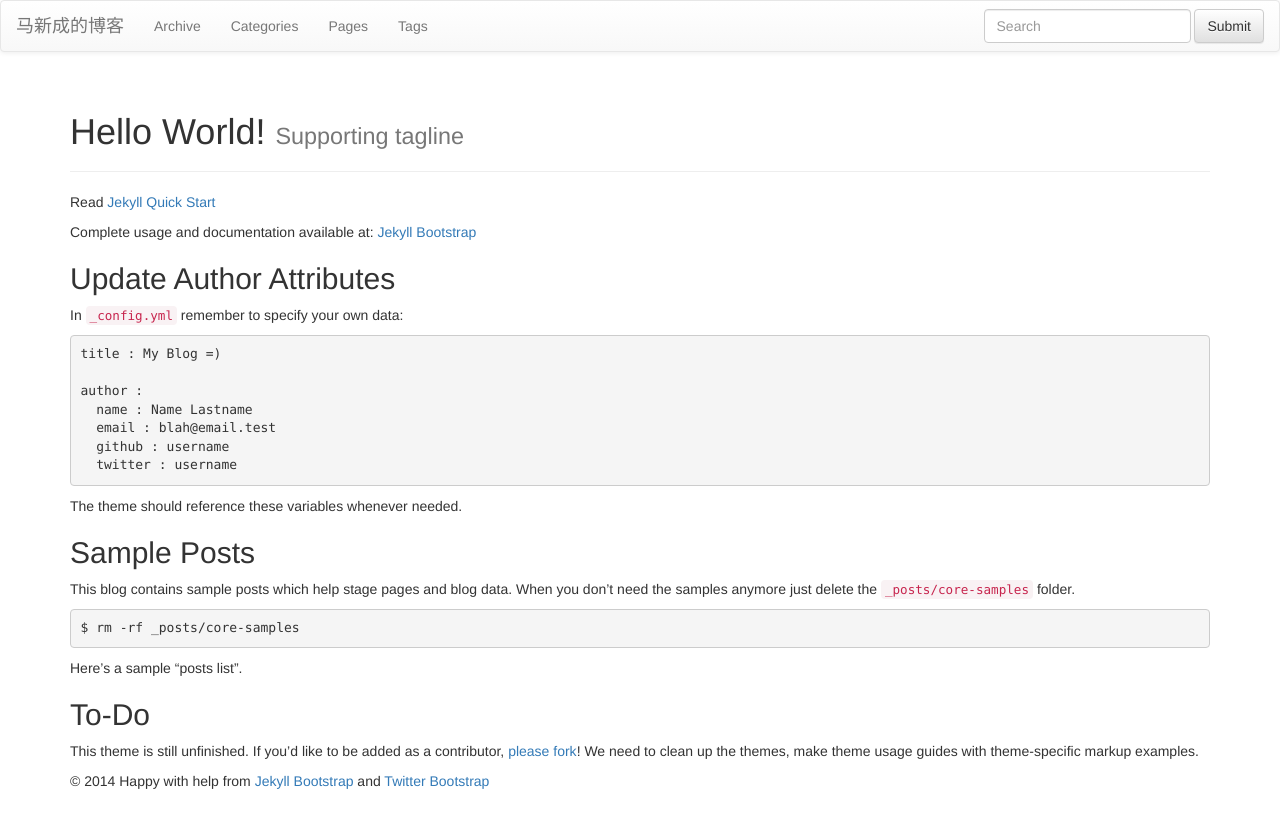
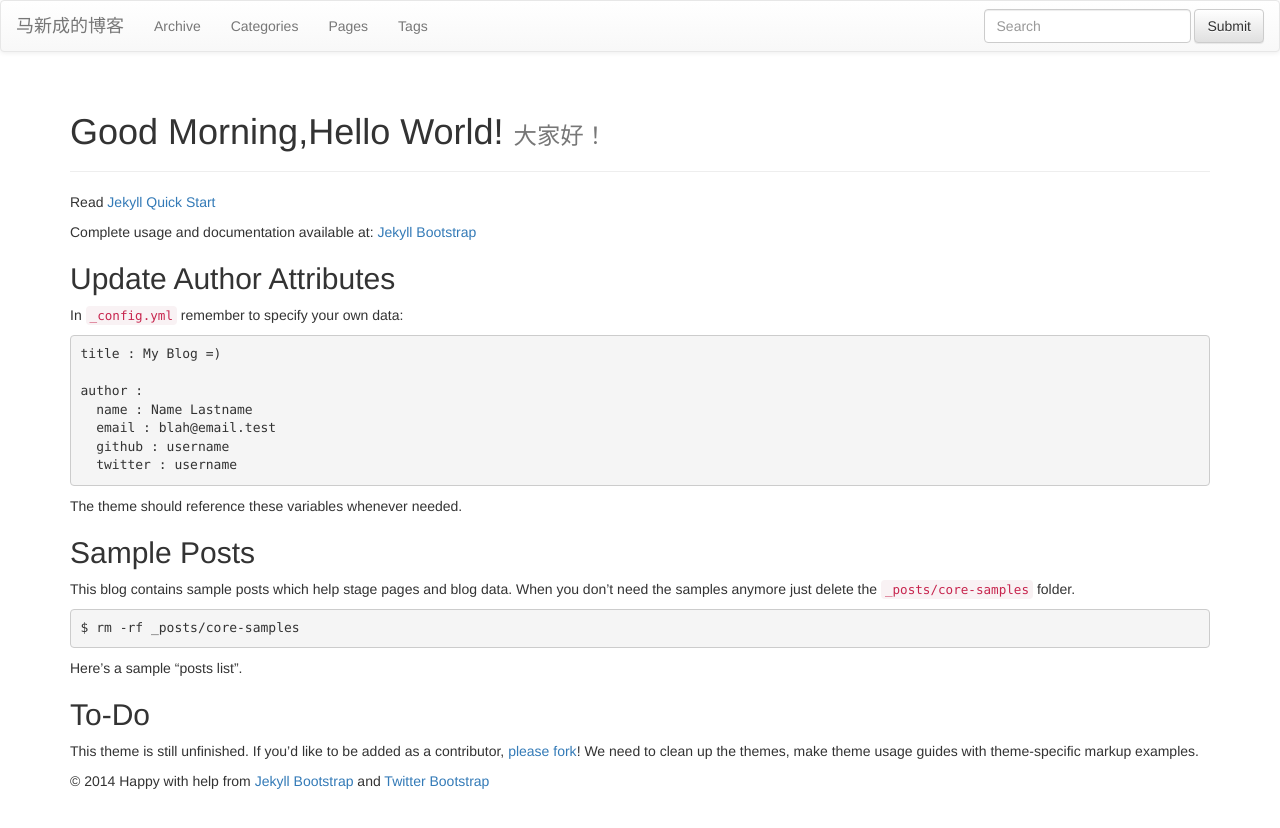
Before and after one commit to leisurely/leisurely.github.io, a Jekyll site: the page built from index.md, in a window 1280 px wide. Shown: the top 828 px of the page. Built offline with Jekyll 4.4.1, drawn with Linux system fonts in a browser that asks for light colours; nearby versions of some CDN libraries; library files that are not in the unit come from our copies.

Commit message:
修改标题
修改标题

```diff
--- a/index.md
+++ b/index.md
@@ -1,7 +1,7 @@
 ---
 layout: page
-title: Hello World!
-tagline: Supporting tagline
+title: Good Morning,Hello World!
+tagline: 大家好！
 ---
 {% include JB/setup %}
 
```
